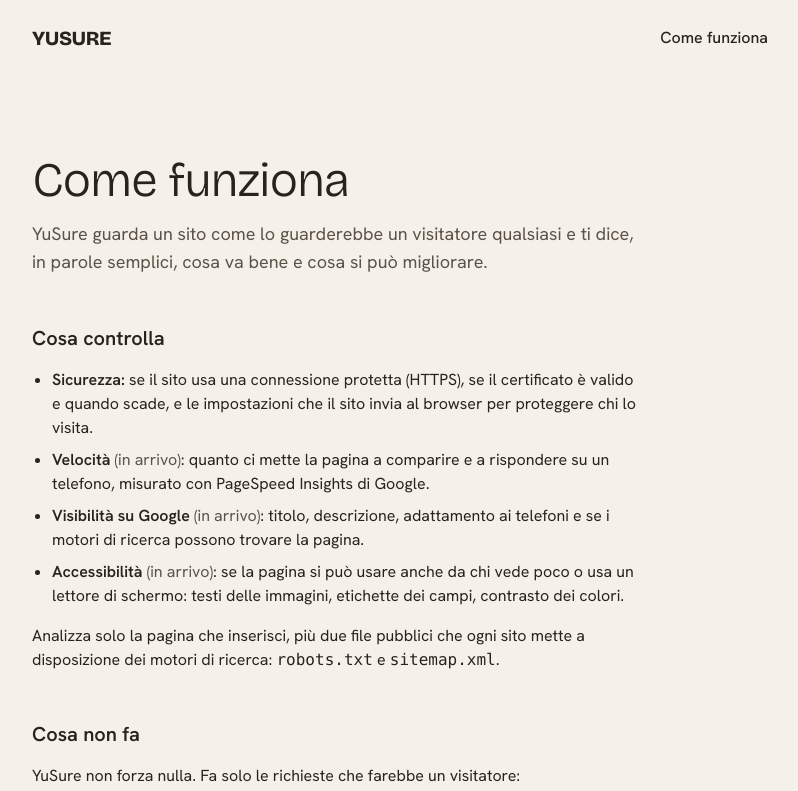
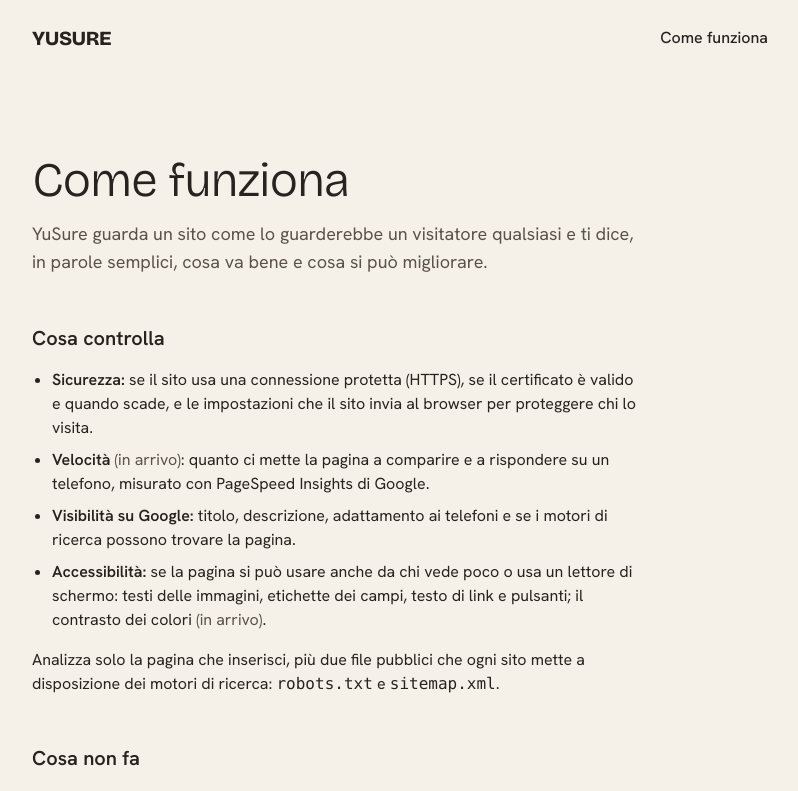
Before and after one commit to yvr1x02/YuSure, a Next.js app: page /come-funziona in a window 1280 px wide. Shown: the top 791 px of the page, without its empty margins (240-1038 px from the left). Built offline with nearby package versions, Linux system fonts and the light colour scheme.

Commit message:
Record the M4 rules in the SPEC and show SEO and accessibility on Come funziona

```diff
--- a/src/app/come-funziona/page.tsx
+++ b/src/app/come-funziona/page.tsx
@@ -22,7 +22,7 @@ export default function HowItWorks() {
         <h2 id="cosa-controlla" className="text-xl font-semibold">
           Cosa controlla
         </h2>
-        {/* "In arrivo" until the checks exist: SEO and accessibility in M4, speed in M5 (MILESTONES). */}
+        {/* "In arrivo" until the checks exist: speed and colour contrast come with PageSpeed in M5 (MILESTONES). */}
         <ul className="flex list-disc flex-col gap-2 pl-5">
           <li>
             <strong className="font-semibold">Sicurezza:</strong> se il sito usa una connessione
@@ -34,13 +34,13 @@ export default function HowItWorks() {
             comparire e a rispondere su un telefono, misurato con PageSpeed Insights di Google.
           </li>
           <li>
-            <strong className="font-semibold">Visibilità su Google</strong> <Upcoming />: titolo, descrizione,
+            <strong className="font-semibold">Visibilità su Google:</strong> titolo, descrizione,
             adattamento ai telefoni e se i motori di ricerca possono trovare la pagina.
           </li>
           <li>
-            <strong className="font-semibold">Accessibilità</strong> <Upcoming />: se la pagina si può usare
+            <strong className="font-semibold">Accessibilità:</strong> se la pagina si può usare
             anche da chi vede poco o usa un lettore di schermo: testi delle immagini, etichette dei
-            campi, contrasto dei colori.
+            campi, testo di link e pulsanti; il contrasto dei colori <Upcoming />.
           </li>
         </ul>
         <p>
```
Also changed, not shown: 2 other files (tests, documents, lock files or other folders).
